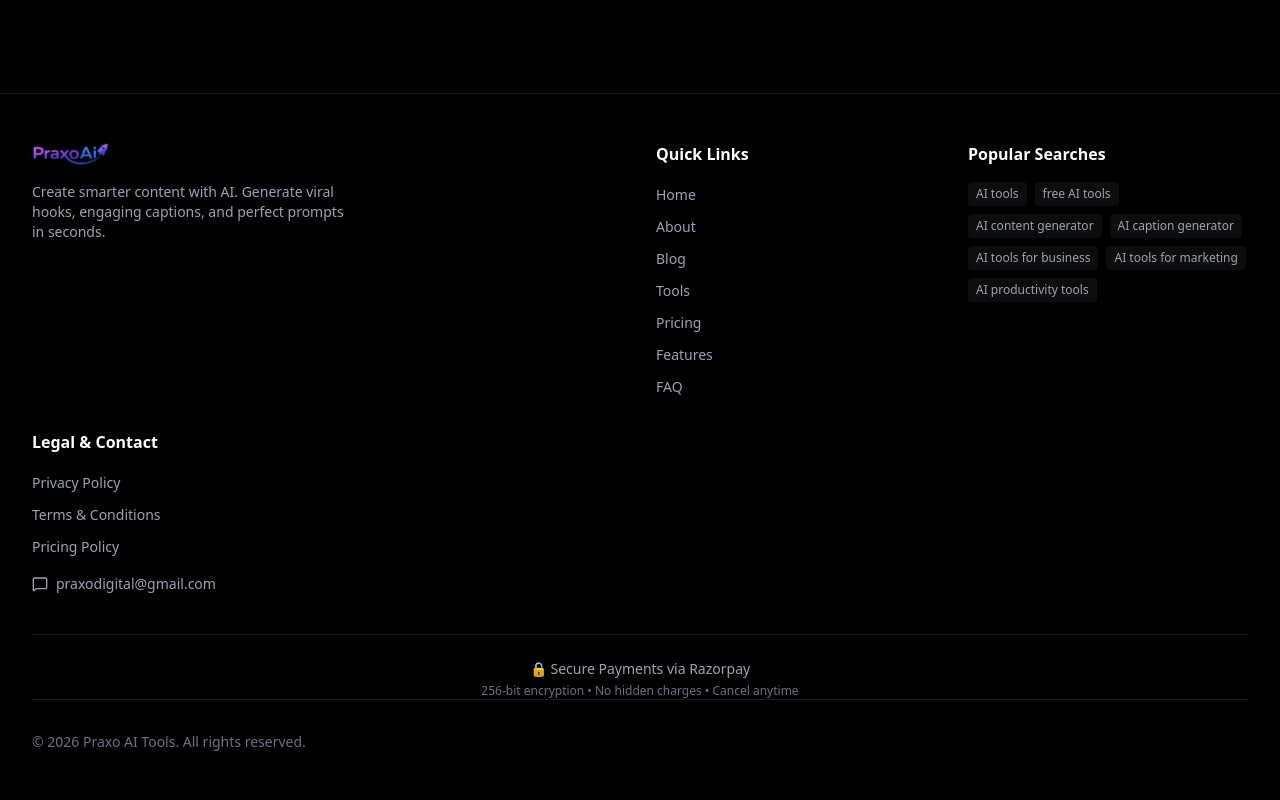
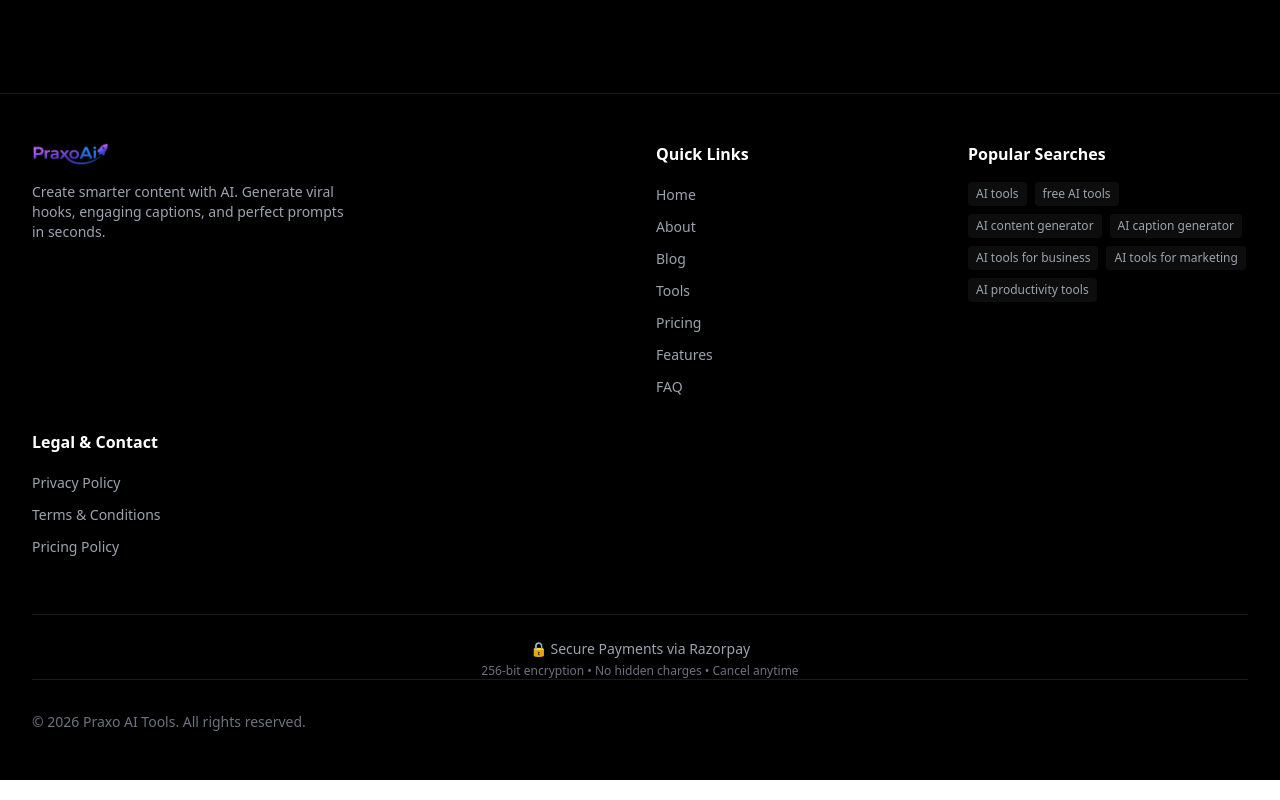
Before and after one commit to praxodigital-netizen/praxo-ai-tools, a React (Vite) app: page / in a window 1280 px wide. Shown: the part 5611-6411 px from the top of the page. Built offline with nearby package versions, Linux system fonts and the light colour scheme.

Commit message:
Update Layout.tsx

```diff
--- a/src/layouts/Layout.tsx
+++ b/src/layouts/Layout.tsx
@@ -408,10 +408,6 @@ export const Layout: React.FC = () => {
                 <li><Link to="/terms" onClick={() => window.scrollTo(0, 0)} className="text-gray-400 hover:text-white transition-colors text-sm">Terms & Conditions</Link></li>
                 <li><Link to="/pricing-policy" onClick={() => window.scrollTo(0, 0)} className="text-gray-400 hover:text-white transition-colors text-sm">Pricing Policy</Link></li>
                 <li className="pt-2">
-                  <a href="mailto:praxodigital@gmail.com" className="text-gray-400 hover:text-white transition-colors text-sm flex items-center space-x-2">
-                    <MessageSquare className="w-4 h-4" />
-                    <span>praxodigital@gmail.com</span>
-                  </a>
                 </li>
               </ul>
             </div>
```
